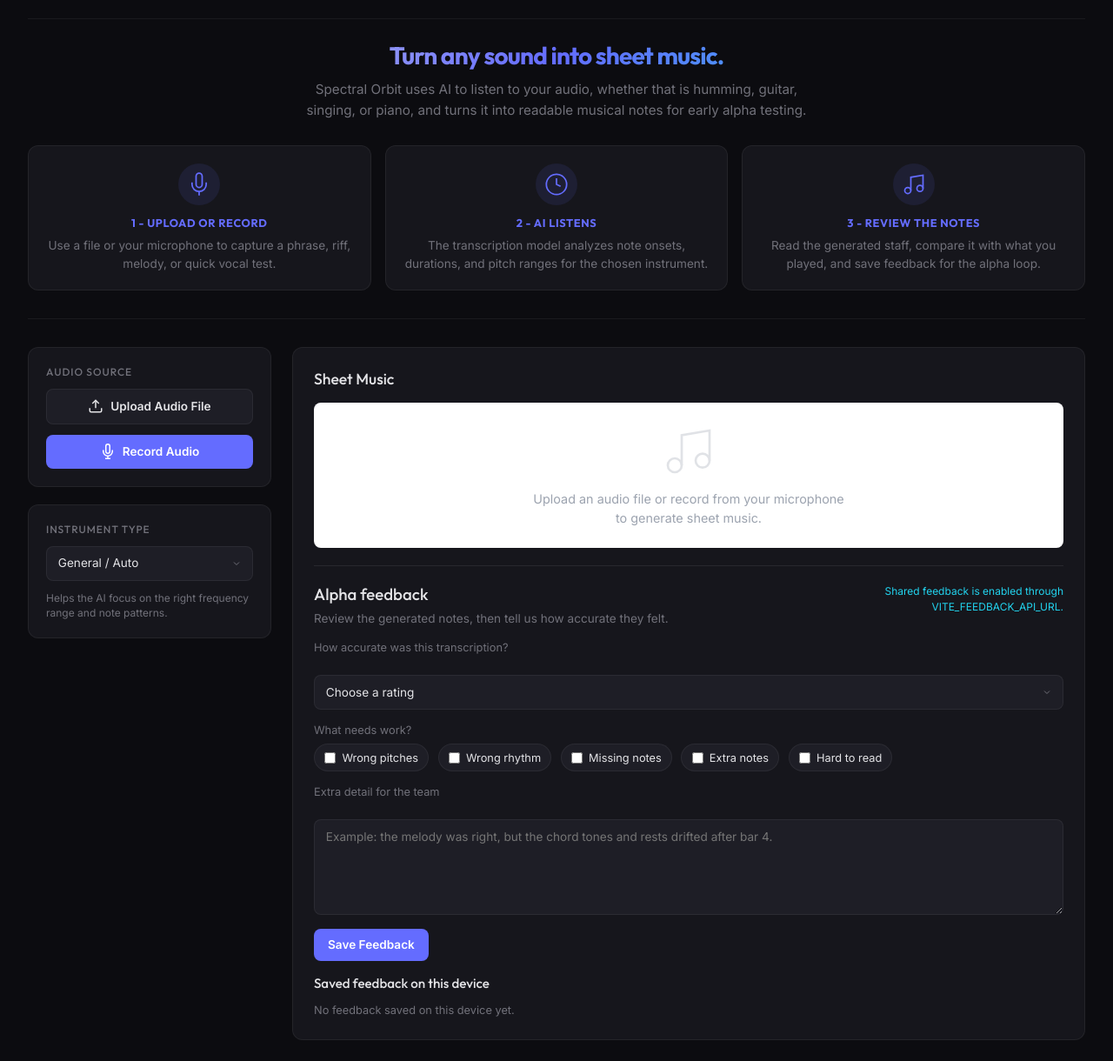
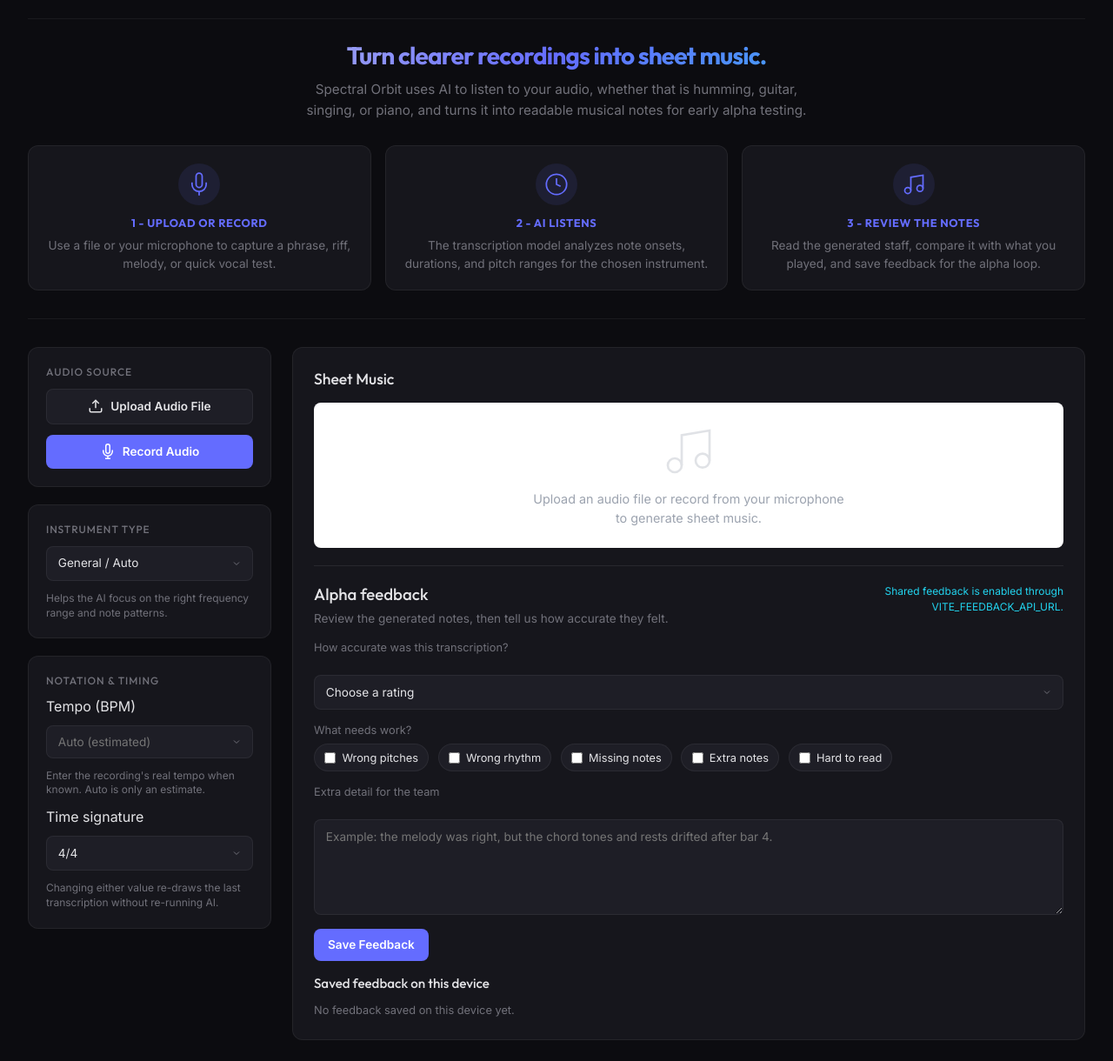
Before and after one commit to AviVolah/spectral-orbit, a website built with Vite: page index.html in a window 1280 px wide. Shown: the part 55-1275 px from the top of the page at 87% size. Built offline with nearby package versions, Linux system fonts and the light colour scheme; no server answers.

Commit message:
Add tempo override and time-signature controls

```diff
--- a/index.html
+++ b/index.html
@@ -37,7 +37,7 @@
 
     <section class="hero">
       <div class="hero-text">
-        <h1>Turn any sound into sheet music.</h1>
+        <h1>Turn clearer recordings into sheet music.</h1>
         <p class="hero-subtitle">
           Spectral Orbit uses AI to listen to your audio, whether that is humming, guitar, singing, or piano,
           and turns it into readable musical notes for early alpha testing.
@@ -116,6 +116,19 @@
             <option value="bass">Bass</option>
           </select>
           <p class="hint-text">Helps the AI focus on the right frequency range and note patterns.</p>
+        </section>
+
+        <section class="control-section">
+          <h3>Notation &amp; Timing</h3>
+          <label for="tempo-input">Tempo (BPM)</label>
+          <input id="tempo-input" class="select-input" type="number" min="40" max="240" step="1" placeholder="Auto (estimated)" aria-describedby="tempo-hint">
+          <p class="hint-text" id="tempo-hint">Enter the recording's real tempo when known. Auto is only an estimate.</p>
+          <label for="meter-select">Time signature</label>
+          <select id="meter-select" class="select-input">
+            <option value="4">4/4</option>
+            <option value="3">3/4</option>
+          </select>
+          <p class="hint-text">Changing either value re-draws the last transcription without re-running AI.</p>
         </section>
 
         <section class="control-section" id="file-info-section" style="display:none;">
```
